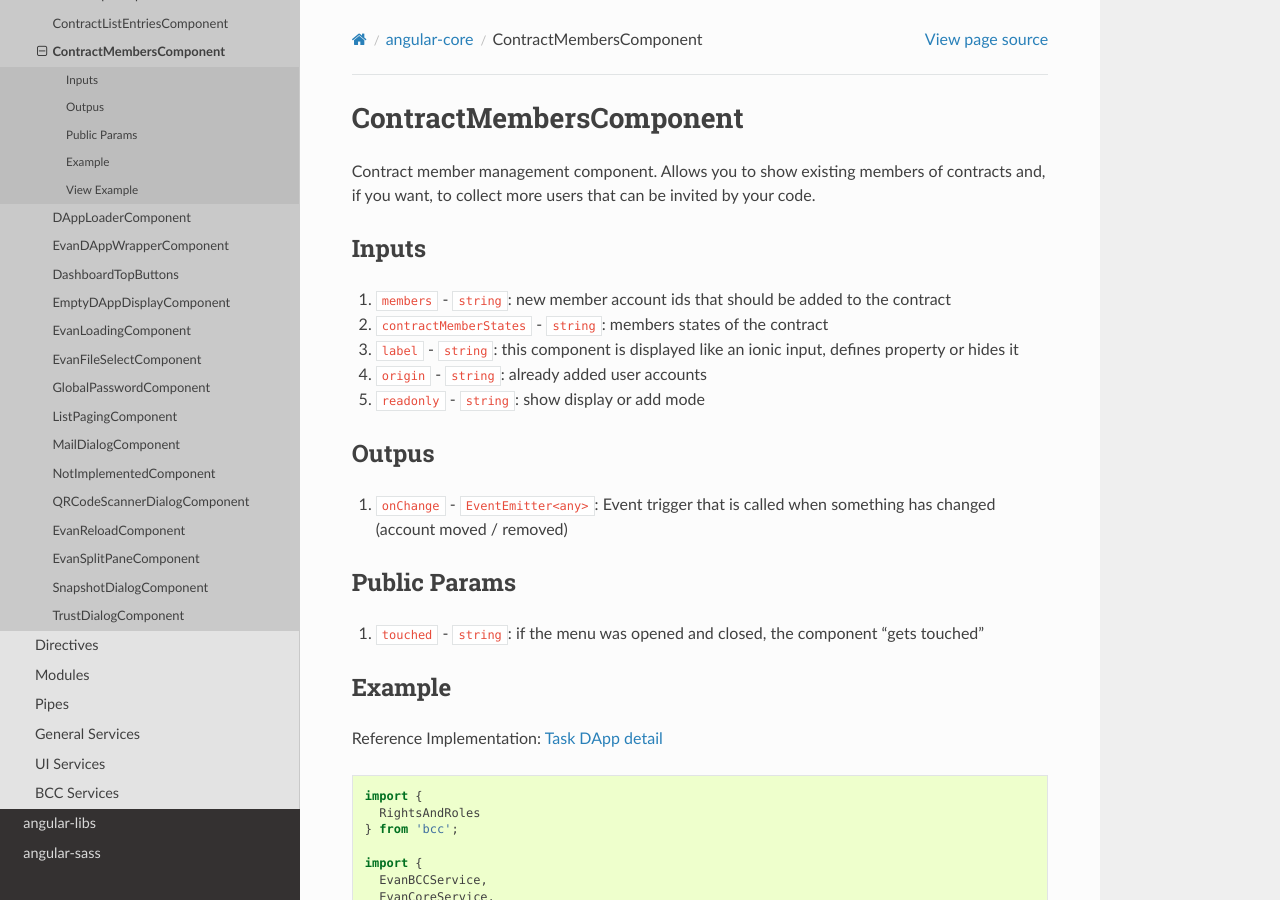
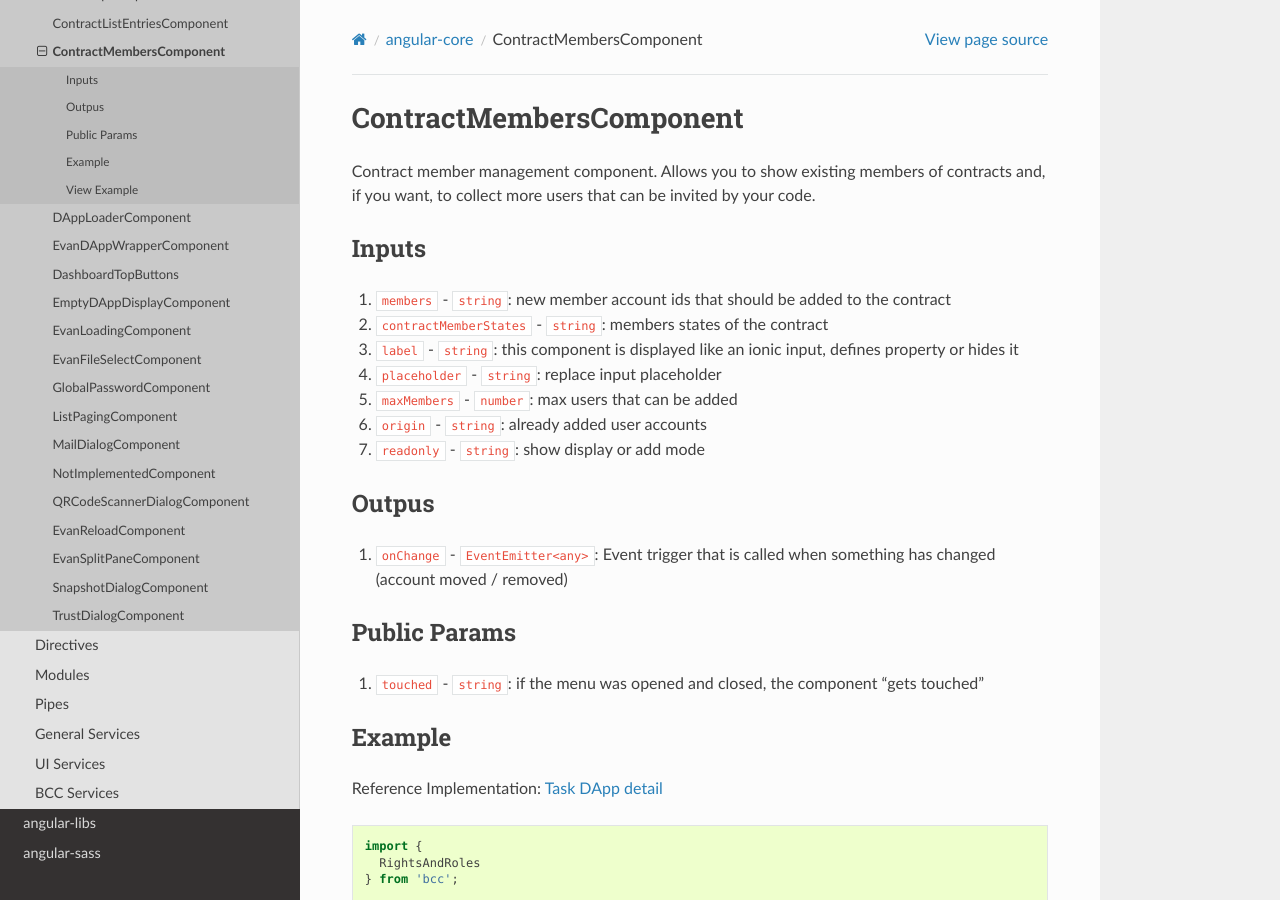
Before and after one commit to evannetwork/ui-docs, a Sphinx documentation site: the page built from docs/angular-core/components/contract-members.rst, in a window 1280 px wide and 900 px high. Built offline with Sphinx 7.4.7 and the Read the Docs theme 2.0.0, drawn with Linux system fonts in a browser that asks for light colours.

Commit message:
update contract-members docs

```diff
--- a/docs/angular-core/components/contract-members.rst
+++ b/docs/angular-core/components/contract-members.rst
@@ -11,6 +11,8 @@ Inputs
 #. ``members`` - ``string``: new member account ids that should be added to the contract
 #. ``contractMemberStates`` - ``string``: members states of the contract
 #. ``label`` - ``string``: this component is displayed like an ionic input, defines property or hides it
+#. ``placeholder`` - ``string``: replace input placeholder
+#. ``maxMembers`` - ``number``: max users that can be added
 #. ``origin`` - ``string``: already added user accounts
 #. ``readonly`` - ``string``: show display or add mode
 
```
